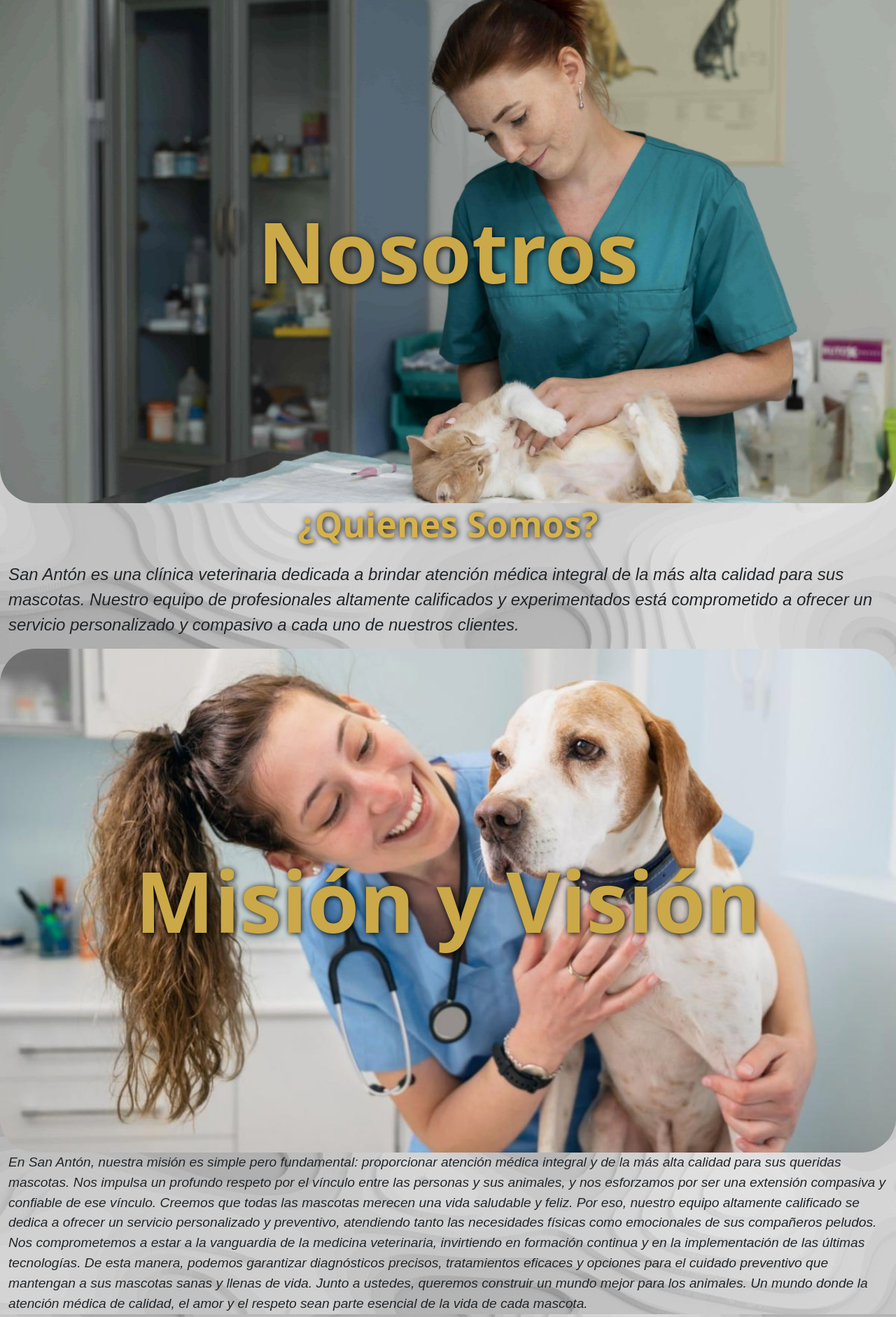
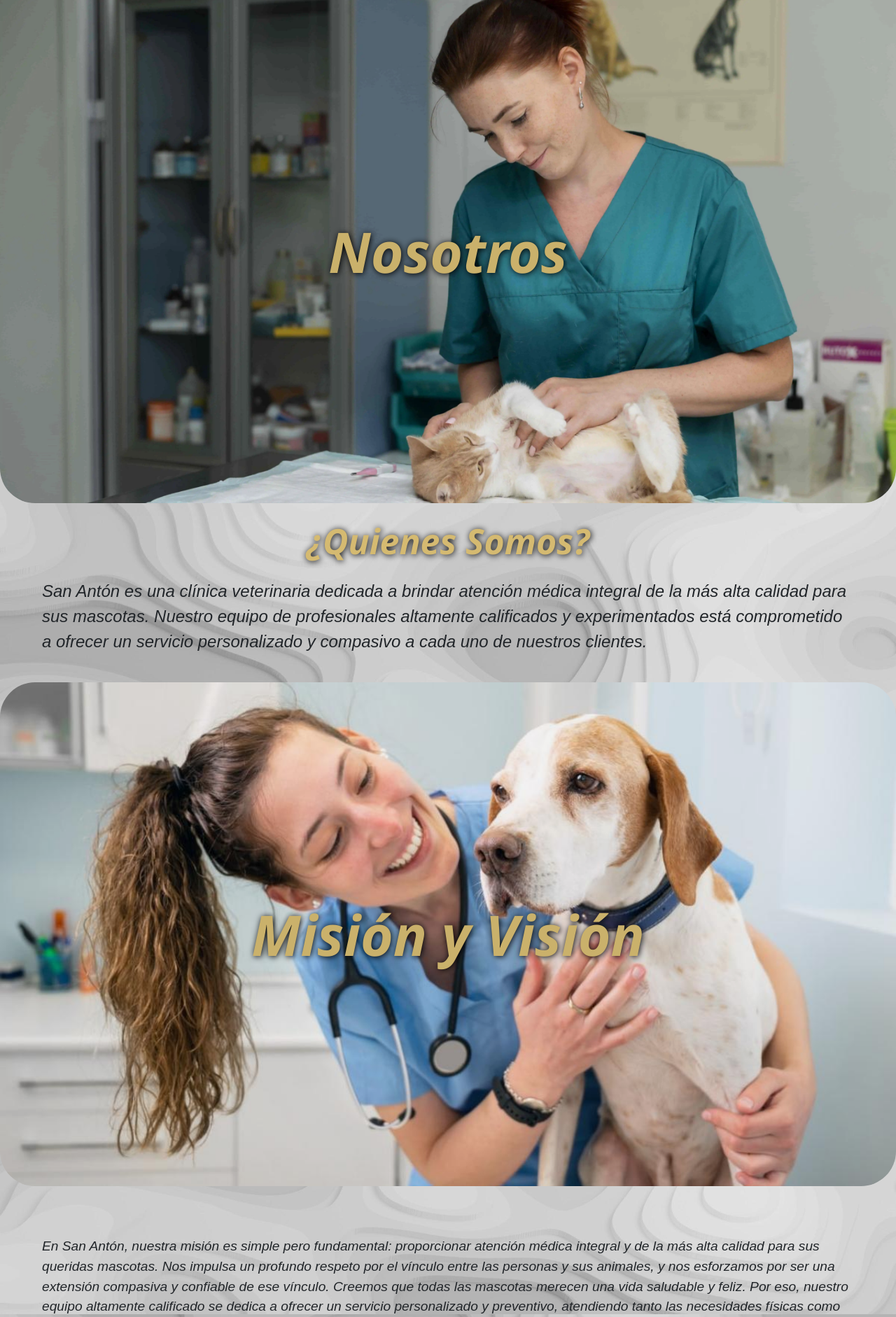
Before and after one commit to AaronDeBernardo/Veterinaria, a PHP site: page /Veterinaria/nuestraEmpresa.php in a window 1280 px wide. Shown: the part 147-2029 px from the top of the page at 70% size. Run offline with PHP 8.4, Linux system fonts and the light colour scheme.

Commit message:
html verificacion y arreglo titulo en nuestraEmpresa

```diff
--- a/nuestraEmpresa.php
+++ b/nuestraEmpresa.php
@@ -21,21 +21,21 @@
                 <h1 class="titulos">Nosotros</h1>
             </div>
         </div>
-        <div class="row row2" >
-            <div class="col-12" >
+        <div class="row row2 mt-4" >
+            <div class="col-12 " >
                 <h1 class= "titulos" style="font-size: 50px; filter: brightness(0.95);">¿Quienes Somos?</h1><br>
-                <p class="textoEmpresa fs-4" >San Antón es una clínica veterinaria dedicada a brindar atención médica integral de la más alta calidad para sus mascotas.
+                <p class="textoEmpresa fs-4 px-5" >San Antón es una clínica veterinaria dedicada a brindar atención médica integral de la más alta calidad para sus mascotas.
                 Nuestro equipo de profesionales altamente calificados y experimentados está comprometido a ofrecer un servicio personalizado y compasivo a cada uno de nuestros clientes.</p>
             </div>
         </div>
 
 
-        <div class="row" id="row3">
+        <div class="row mt-4" id="row3">
             <div class="col-12">
                 <h1 class="titulos">Misión y Visión</h1>
             </div>
         </div>
-        <div class="row row2" >
+        <div class="row row2 mt-4 p-5" >
             <div class="col-12">
                 <p class="textoEmpresa">
                 En San Antón, nuestra misión es simple pero fundamental: proporcionar atención médica integral y de la más alta calidad para sus queridas mascotas. Nos impulsa un profundo respeto por el vínculo entre las personas y sus animales, y nos esforzamos por ser una extensión compasiva y confiable de ese vínculo.
--- a/styles/stylesNuestraEmpresa.css
+++ b/styles/stylesNuestraEmpresa.css
@@ -48,14 +48,16 @@ body{
 
 .titulos{
     top: 50%;
-    left: 50%;
+    left: 20%;
     margin: 0;
     padding: 0;
     font-weight: 600;
-    font-size: 120px;
-    color: rgb(225, 187, 80);
+    font-size: 80px;
+    text-align: center;
+    font-style: italic;
+    font-family: 'Segoe UI', Tahoma, Geneva, Verdana, sans-serif;
+    color: rgb(224, 196, 119);
     text-shadow: 1px 1px 10px black;
-    text-align: center;
     filter: brightness(0.95);
 }
 
```
Also changed, not shown: abmcDatos.php (+5 -5 lines), faq.php (+14 -21 lines).
